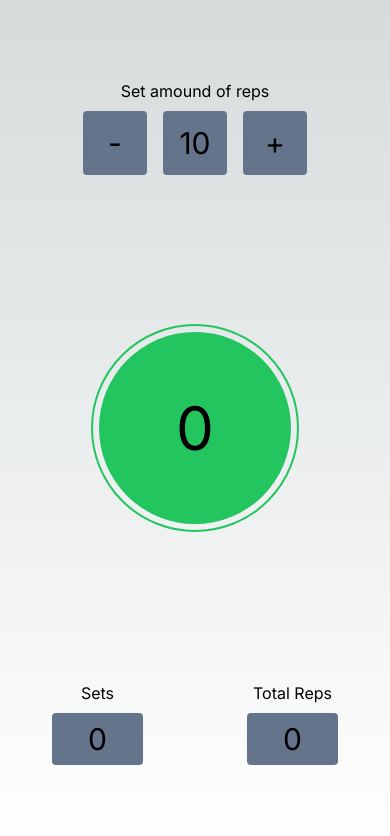
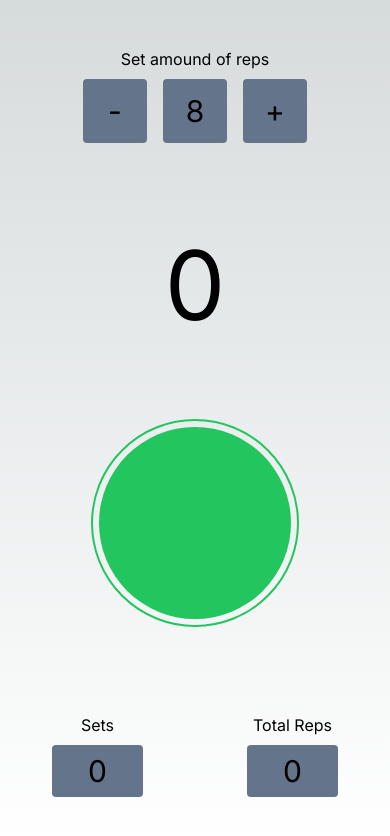
Before and after one commit to begiedz/pushups-counter, a Next.js app: page / in a window 390 px wide. Shown: the top 836 px of the page. Built offline with nearby package versions, Linux system fonts and the light colour scheme.

Commit message:
pull current reps display outside button, block any scroll movement mobile, and desktop

```diff
--- a/app/layout.tsx
+++ b/app/layout.tsx
@@ -1,22 +1,26 @@
-import type { Metadata } from "next";
-import { Inter } from "next/font/google";
-import "./globals.css";
+import type { Metadata } from 'next'
+import { Inter } from 'next/font/google'
+import './globals.css'
+import { cn } from '@/utils/cn'
 
-const inter = Inter({ subsets: ["latin"] });
+const inter = Inter({ subsets: ['latin'] })
 
 export const metadata: Metadata = {
-  title: "Create Next App",
-  description: "Generated by create next app",
-};
+  title: 'Create Next App',
+  description: 'Generated by create next app',
+}
 
 export default function RootLayout({
   children,
 }: Readonly<{
-  children: React.ReactNode;
+  children: React.ReactNode
 }>) {
   return (
-    <html lang="en">
-      <body className={inter.className}>{children}</body>
+    <html
+      lang="en"
+      className="overflow-hidden"
+    >
+      <body className={cn(inter.className, 'h-dvh')}>{children}</body>
     </html>
-  );
+  )
 }
--- a/app/page.tsx
+++ b/app/page.tsx
@@ -9,31 +9,39 @@ export default function Home() {
   const [currentReps, setCurrentReps] = useState(0)
   const [repeatsCount, setRepeatsCount] = useState(0)
   const [totalReps, setTotalReps] = useState(0)
-  const [repsInSet, setRepsInSet] = useState(10)
+  const [repsInSet, setRepsInSet] = useState(8)
 
   const handleCount = () => {
-    setCurrentReps((prev) => prev + 1)
+    setCurrentReps(currentReps + 1)
   }
+
+  useEffect(() => {
+    document.addEventListener(
+      'touchmove',
+      (event) => {
+        event.preventDefault()
+      },
+      { passive: false }
+    )
+  }, [])
 
   useEffect(() => {
     currentReps !== 0 && setTotalReps(totalReps + 1)
     //if currentReps get the total amount of reps in set
     if (currentReps >= repsInSet) {
-      setRepeatsCount((prev) => prev + 1)
+      setRepeatsCount(repeatsCount + 1)
       setCurrentReps(0)
     }
   }, [currentReps])
 
   return (
-    <main className="flex items-center justify-around h-dvh flex-col">
+    <main className="flex items-center justify-around absolute w-full h-full flex-col">
       <RepsButton
         repsInSet={repsInSet}
         setRepsInSet={setRepsInSet}
       />
-      <CountButton
-        count={currentReps}
-        handleCount={handleCount}
-      />
+      <h1 className="text-8xl">{currentReps}</h1>
+      <CountButton handleCount={handleCount} />
       <div className="flex items-center justify-around w-full">
         <SetsCounter repeatsCount={repeatsCount} />
         <TotalReps totalReps={totalReps} />
--- a/components/count-button.tsx
+++ b/components/count-button.tsx
@@ -1,19 +1,15 @@
 import { MouseEventHandler } from 'react'
 
 const CountButton = ({
-  count,
   handleCount,
 }: {
-  count: number
   handleCount: MouseEventHandler<HTMLButtonElement>
 }) => {
   return (
     <button
       onClick={handleCount}
       className="bg-green-500 rounded-full size-48 text-6xl outline outline-2 outline-offset-[6px] hover:outline-offset-2 outline-green-500"
-    >
-      {count}
-    </button>
+    ></button>
   )
 }
 
--- /dev/null
+++ b/utils/cn.ts
@@ -0,0 +1,6 @@
+import { ClassValue, clsx } from 'clsx'
+import { twMerge } from 'tailwind-merge'
+
+export const cn = (...inputs: ClassValue[]) => {
+  return twMerge(clsx(inputs))
+}
```
Also changed, not shown: package.json (+6 -4 lines), 1 other file (tests, documents, lock files or other folders).
